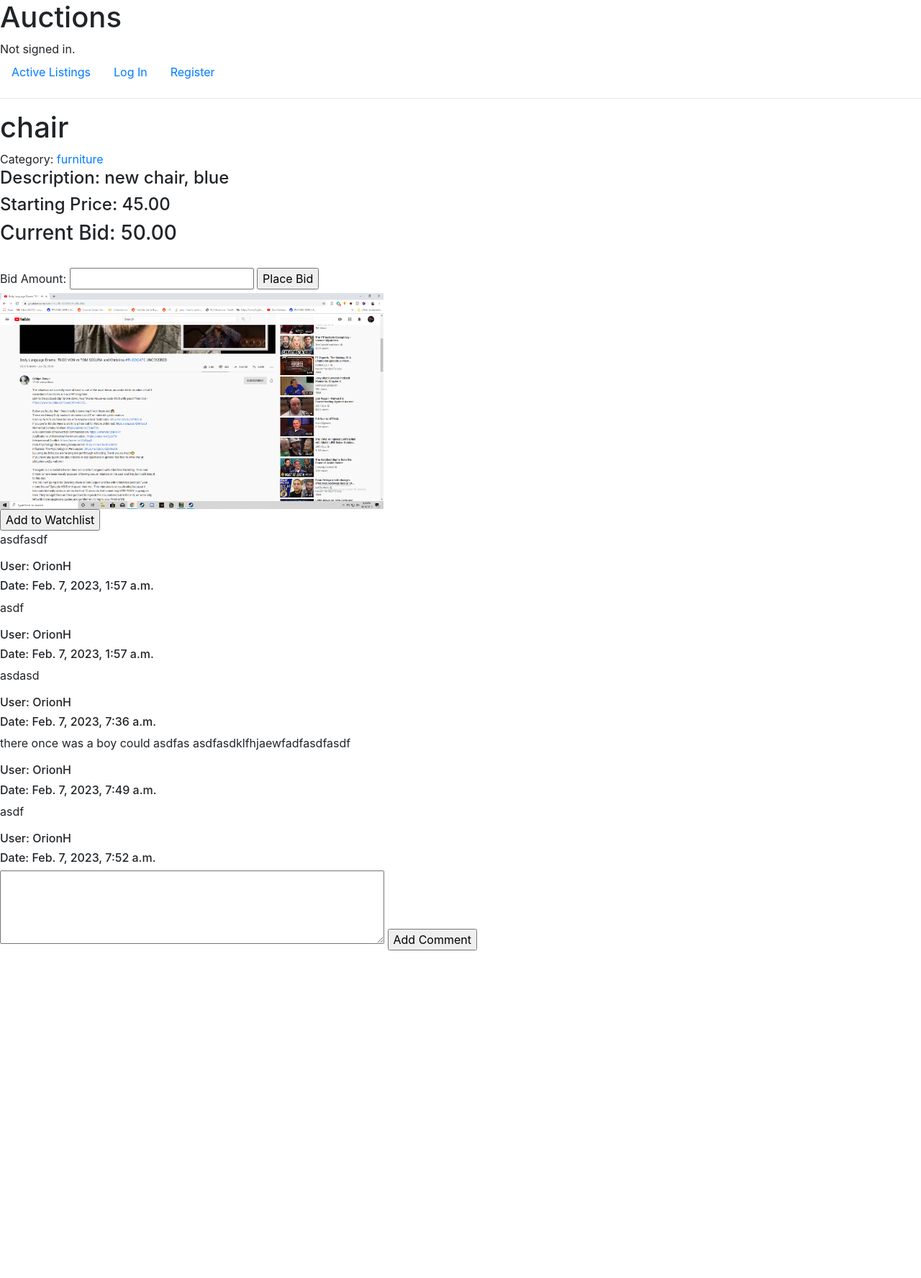
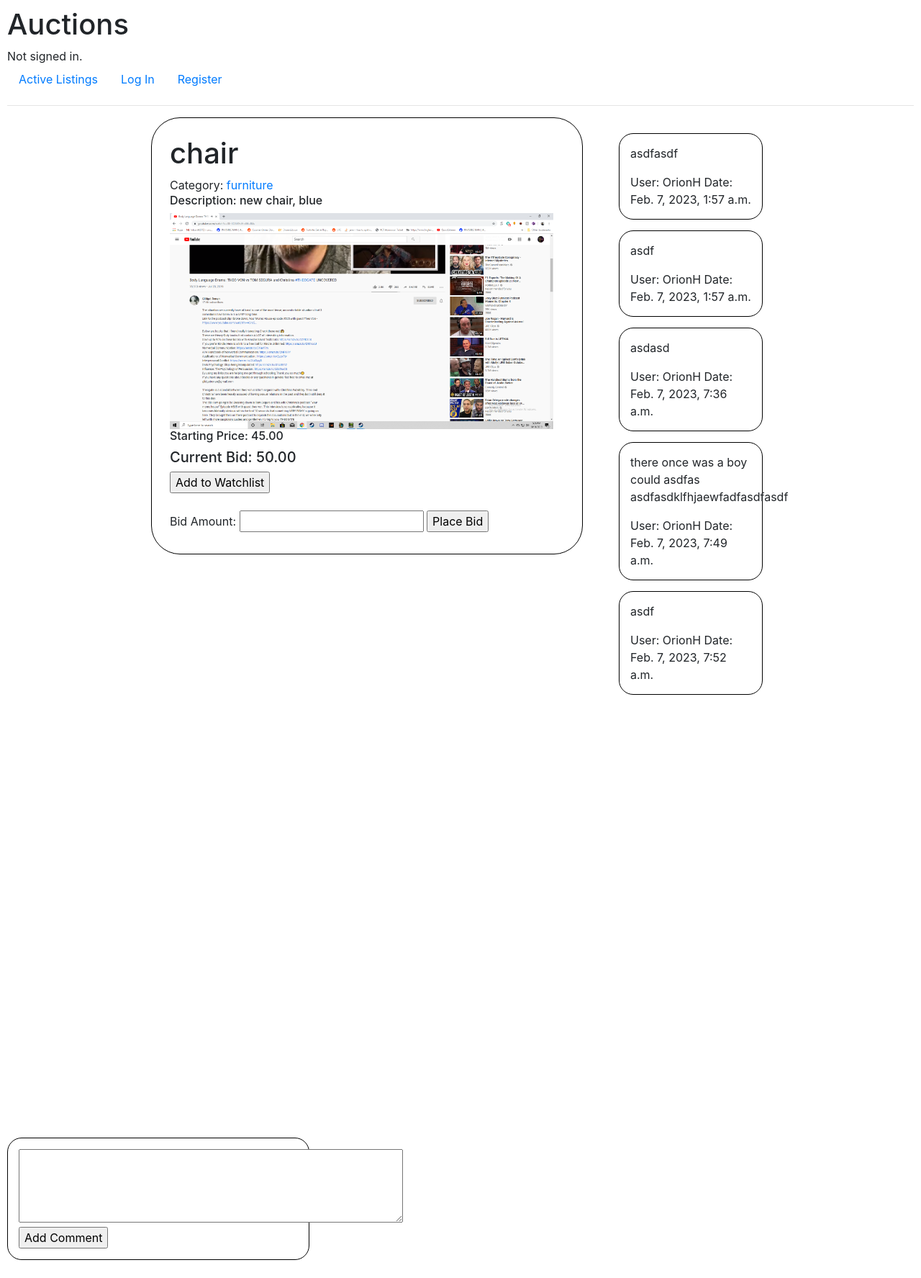
Before and after one commit to orionho/Commerce, a Django app: page /item/16 in a window 1280 px wide. Shown: the whole page at 72% size. Before the commit the page ends 1320 px from the top, so only its background shows below. Run offline with Django 3.2, Linux system fonts and the light colour scheme; data comes from the database, SQL or seed files in the repository; both versions use the stored data as it was after the commit; some libraries are stand-ins or nearby versions.

Commit message:
item page designed

```diff
--- a/auctions/static/auctions/styles.css
+++ b/auctions/static/auctions/styles.css
@@ -1,9 +1,5 @@
-.body{
+body{
     padding: 10px;
-    margin: center;
-    display: block;
-    margin-left: auto;
-    margin-right: auto;
 }
 
 .homepage-item{
@@ -12,10 +8,37 @@
     border: 1px solid black;
     padding: 25px;
     margin-bottom: 15px;
-    margin-right: 15px;
+    margin-right: 10x;
     width: 600px;
 }
 
+.item{
+    display: inline-block;
+    border-radius: 40px;
+    border: 1px solid black;
+    padding: 25px;
+    margin-bottom: 15px;
+    margin-right: 10x;
+    width: 600px;
+    left: 200px;
+    position: relative;
+}
+
+.item-page{
+    display: inline-block;
+}
+
+.add-comment{
+    border-radius: 20px;
+    border: 1px solid black;
+    padding: 15px;
+    margin-bottom: 15px;
+    margin-right: 10x;
+    width: 420px;
+    position: static;
+    right: 100px;
+    top: 1000px;
+}
 #wrapper{
     margin: right;
     display: flex;
@@ -34,3 +57,16 @@
 .closedbid{
     color: red;
 }
+
+.item-comment{
+    display: block;
+    border-radius: 20px;
+    border: 1px solid black;
+    padding: 15px;
+    margin-bottom: 15px;
+    margin-right: 10x;
+    width: 200px;
+    position: relative;
+    left: 850px;
+    bottom: 600px;
+}
--- a/auctions/templates/auctions/layout.html
+++ b/auctions/templates/auctions/layout.html
@@ -42,10 +42,8 @@
                 {% endif %}
             </ul>
             <hr>
-            <div>
                 {% block body %}
                 {% endblock %}
-            </div>
                 {% block owner %}
                 {% endblock %}
         </body>
--- a/auctions/templates/auctions/listing.html
+++ b/auctions/templates/auctions/listing.html
@@ -1,26 +1,14 @@
 {% extends "auctions/layout.html" %}
 
 {% block body %}
+<div class="item-page">
+    <div class = "item">
         <h1>{{ listing.title }}</h1>
         Category: <a href="{% url 'display_category' listing.category %}">{{ listing.category }}</a>
-    <h4>Description: {{ listing.description }}</h4>
-    <h4>Starting Price: {{ listing.startingbid }}</h4>
-    <h3>Current Bid: {{ listing.highest_bid.amount }}</h3>
-    <br>
-    <form method="POST" action="{% url 'place_bid' listing.id %}">
-        {% csrf_token %}
-        <label for="bid_amount">Bid Amount:</label>
-        <input type="number" name="bid_amount" min="{{ listing.highest_bid }}" step="0.01" required>
-        <input type="submit" value="Place Bid">
-    </form>
-    {% if messages %}
-    <ul class="messages">
-        {% for message in messages %}
-        <li{% if message.tags %} class="{{ message.tags }}"{% endif %}>{{ message }}</li>
-        {% endfor %}
-    </ul>
-{% endif %}
+        <h6>Description: {{ listing.description }}</h6>
         <img src ="{{ listing.item_img.url }}" class="img-responsive" alt="{{ title }}" style="max-height:300px">
+        <h6>Starting Price: {{ listing.startingbid }}</h6>
+        <h5>Current Bid: {{ listing.highest_bid.amount }}</h5>
         {% if user in listing.watchlist_user.all %}
         <form method="POST" action="{% url 'remove_from_watchlist' listing.id %}">
             {% csrf_token %}
@@ -32,17 +20,37 @@
                 <input type="submit" value="Add to Watchlist">
             </form>
         {% endif %}
+        <br>
+        <form method="POST" action="{% url 'place_bid' listing.id %}">
+            {% csrf_token %}
+            <label for="bid_amount">Bid Amount:</label>
+            <input type="number" name="bid_amount" min="{{ listing.highest_bid }}" step="0.01" required>
+            <input type="submit" value="Place Bid">
+        </form>
+    </div>
+    {% if messages %}
+    <ul class="messages">
+        {% for message in messages %}
+        <li{% if message.tags %} class="{{ message.tags }}"{% endif %}>{{ message }}</li>
+        {% endfor %}
+    </ul>
+    {% endif %}
     {% for comment in comments %}
+        <div class = "item-comment">
             <p>{{ comment }}</p>
-        <h6>User: {{ comment.user }}</h6>
-        <h6>Date: {{ comment.timestamp }}</h6>
+            <h7>User: {{ comment.user }}</h7>
+            <h7>Date: {{ comment.timestamp }}</h7>
+        </div>
     {% endfor %}
+    <div class="add-comment">
         <form action="{% url 'add_comment' listing.id %}" method="post">
             {% csrf_token %}
             <textarea name="comment" rows="4" cols="50"></textarea>
             <input type="submit" value="Add Comment">
         </form>
+    </div>
 {% endblock %}
 
 {% block owner %}
 {% endblock %}
+</div>
```
Also changed, not shown: db.sqlite3. Lines whose indentation alone changed are shown as unchanged.
